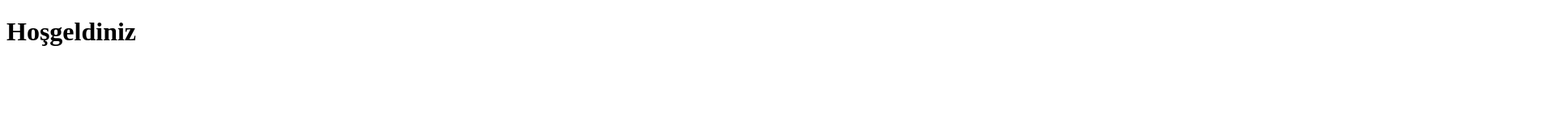
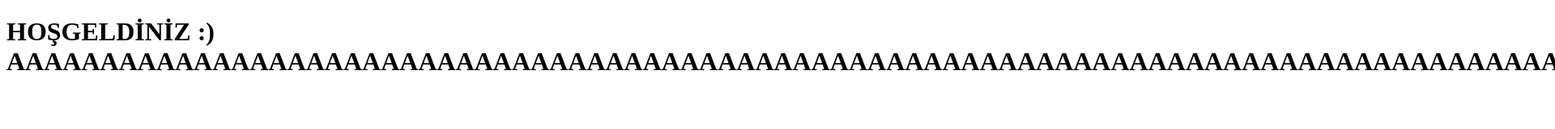
Before and after one commit to FeziArt/FeziArt.github.io, a plain HTML site: page index.html in a window 1280 px wide. Shown: the top 160 px of the page at 81% size, 1920 px wide, since content can reach past the window. Drawn offline with Linux system fonts and the light colour scheme.

Commit message:
Update index.html

```diff
--- a/index.html
+++ b/index.html
@@ -5,6 +5,7 @@
 <title>Ana Sayfa</title>
 </head>
 <body>
-    <h1>Hoşgeldiniz</h1>
+    <h1>HOŞGELDİNİZ :)
+        AAAAAAAAAAAAAAAAAAAAAAAAAAAAAAAAAAAAAAAAAAAAAAAAAAAAAAAAAAAAAAAAAAAAAAAAAAAAAAAAAAAAAAAAAAAAAAAAAAAAAAAAAAAAAAAAAAAAAAAAAAAAAAAAAAAAAAAAAAAAAAAAAAAAAAAAAA</h1>
 </body>
 </html>
```
